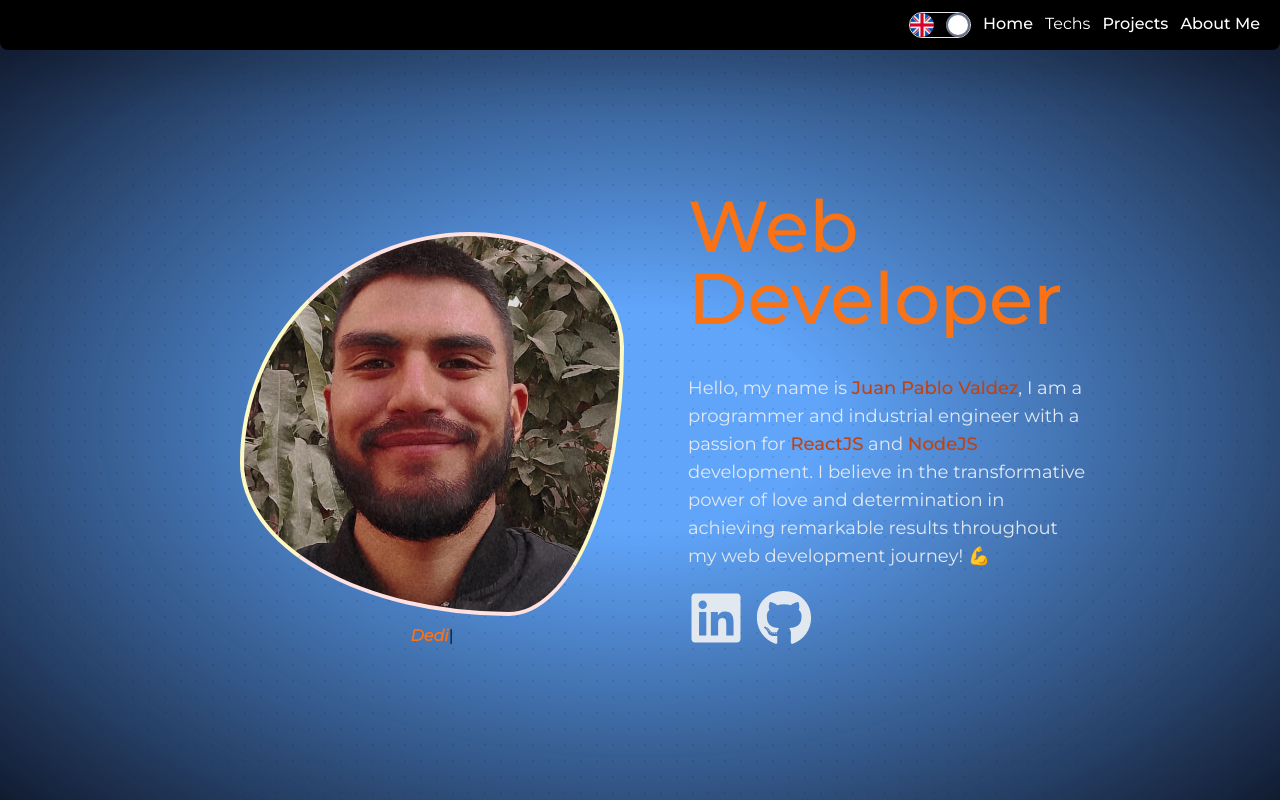
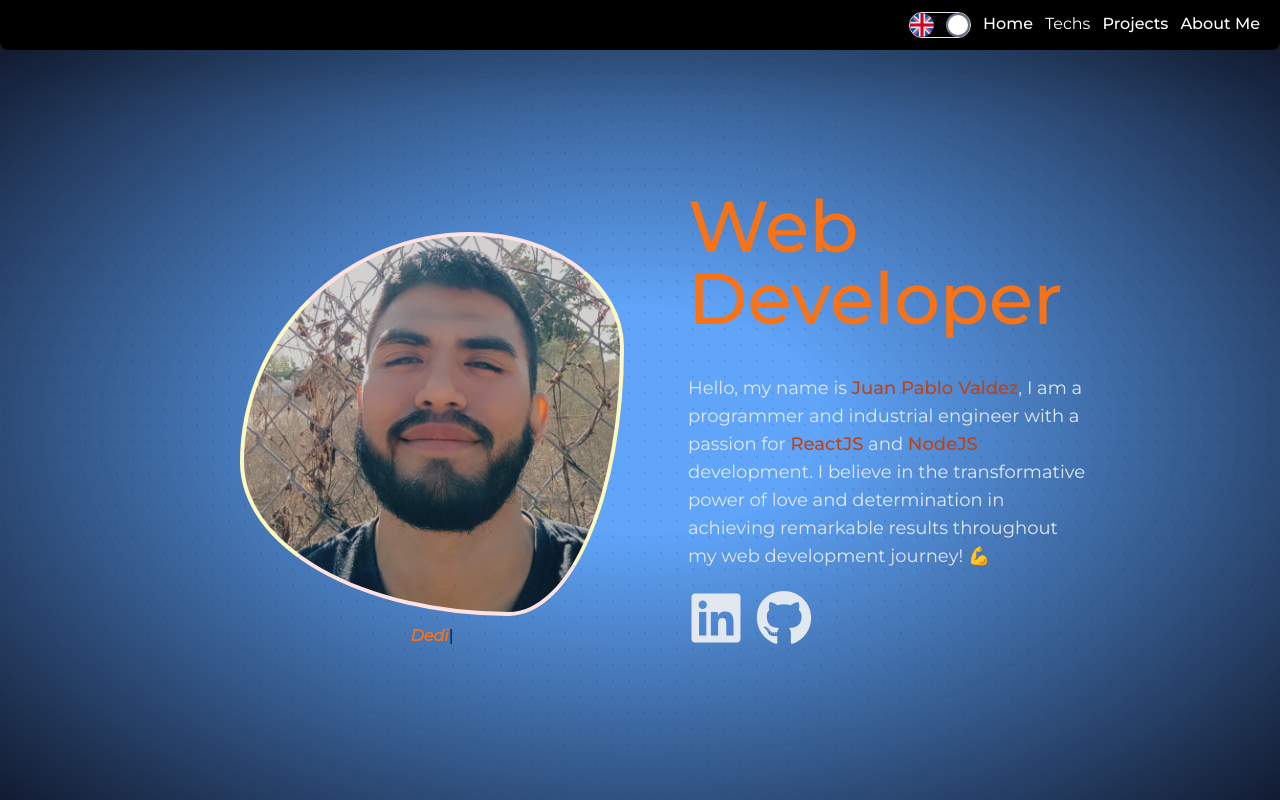
Before and after one commit to JuanP-VT/developer-page, a Next.js app: page / in a window 1280 px wide. Shown: the top 800 px of the page. Built offline with nearby package versions, Linux system fonts and the light colour scheme.

Commit message:
Update PictureBlob component background image and position

```diff
--- a/app/components/Home/PictureBlob.tsx
+++ b/app/components/Home/PictureBlob.tsx
@@ -10,8 +10,9 @@ export default function PictureBlob() {
       className="h-60 w-60 animate-blobMorph border-4 border-x-yellow-100 border-y-red-100 transition-all
       sm:h-80 sm:w-80 md:h-96 md:w-96"
       style={{
-        backgroundImage: 'url("/main-profile-picture.png")',
-        backgroundPositionY: "58%",
+        backgroundImage: 'url("/pic.jpg")',
+        backgroundPositionY: "70%",
+
         backgroundRepeat: "no-repeat",
         backgroundSize: "cover",
         borderRadius: " 60% 40% 30% 70%/60% 30% 70% 40%",
```
Also changed, not shown: public/pic.jpg (added).
